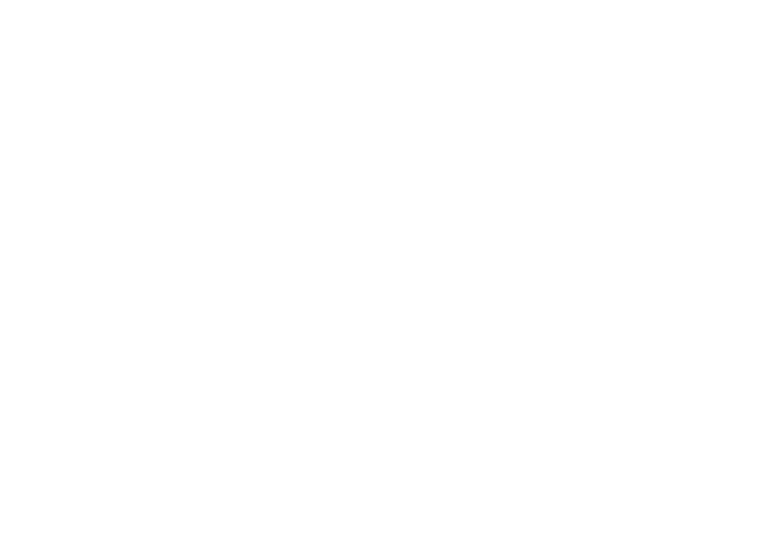
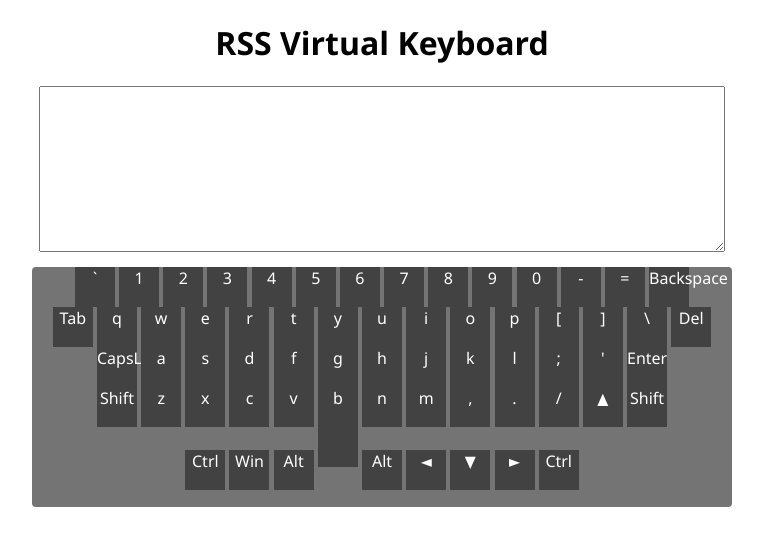
Before and after one commit to oksanazah/virtual-keyboard, a website: page index.html in a window 1280 px wide. Shown: the whole page, without its empty margins (258-1021 px from the left). Drawn offline with Linux system fonts and the light colour scheme.

Commit message:
feat: add basic page layout

```diff
--- a/index.html
+++ b/index.html
@@ -5,9 +5,89 @@
     <meta http-equiv="X-UA-Compatible" content="IE=edge" />
     <meta name="viewport" content="width=device-width, initial-scale=1.0" />
     <link rel="stylesheet" href="./styles/style.css" />
-		<title>Virtual keyboard</title>
+    <title>Virtual Keyboard</title>
   </head>
   <body>
+    <div class="container">
+      <h1>RSS Virtual Keyboard</h1>
+      <textarea class="textarea" id="textarea" cols="30" rows="10"></textarea>
+      <div class="keyboard">
+        <div class="row">
+          <div class="key">`</div>
+          <div class="key">1</div>
+          <div class="key">2</div>
+          <div class="key">3</div>
+          <div class="key">4</div>
+          <div class="key">5</div>
+          <div class="key">6</div>
+          <div class="key">7</div>
+          <div class="key">8</div>
+          <div class="key">9</div>
+          <div class="key">0</div>
+          <div class="key">-</div>
+          <div class="key">=</div>
+          <div class="key">Backspace</div>
+        </div>
+        <div class="row">
+          <div class="key">Tab</div>
+          <div class="key">q</div>
+          <div class="key">w</div>
+          <div class="key">e</div>
+          <div class="key">r</div>
+          <div class="key">t</div>
+          <div class="key">y</div>
+          <div class="key">u</div>
+          <div class="key">i</div>
+          <div class="key">o</div>
+          <div class="key">p</div>
+          <div class="key">[</div>
+          <div class="key">]</div>
+          <div class="key">\</div>
+          <div class="key">Del</div>
+        </div>
+        <div class="row">
+          <div class="key">CapsLock</div>
+          <div class="key">a</div>
+          <div class="key">s</div>
+          <div class="key">d</div>
+          <div class="key">f</div>
+          <div class="key">g</div>
+          <div class="key">h</div>
+          <div class="key">j</div>
+          <div class="key">k</div>
+          <div class="key">l</div>
+          <div class="key">;</div>
+          <div class="key">'</div>
+          <div class="key">Enter</div>
+        </div>
+        <div class="row">
+          <div class="key">Shift</div>
+          <div class="key">z</div>
+          <div class="key">x</div>
+          <div class="key">c</div>
+          <div class="key">v</div>
+          <div class="key">b</div>
+          <div class="key">n</div>
+          <div class="key">m</div>
+          <div class="key">,</div>
+          <div class="key">.</div>
+          <div class="key">/</div>
+          <div class="key">▲</div>
+          <div class="key">Shift</div>
+        </div>
+        <div class="row">
+          <div class="key">Ctrl</div>
+          <div class="key">Win</div>
+          <div class="key">Alt</div>
+          <div class="key"></div>
+          <div class="key">Alt</div>
+          <div class="key">◄</div>
+          <div class="key">▼</div>
+          <div class="key">►</div>
+          <div class="key">Ctrl</div>
+        </div>
+      </div>
+    </div>
     <script src="./scripts/index.js"></script>
   </body>
 </html>
--- a/styles/style.css
+++ b/styles/style.css
@@ -0,0 +1,26 @@
+.container {
+  font-family: 'Segoe UI', Tahoma, Geneva, Verdana, sans-serif;
+  text-align: center;
+}
+
+.textarea {
+  width: 680px;
+  height: 160px;
+  margin-bottom: 10px;
+}
+
+.keyboard {
+  width: 700px;
+  height: 240px;
+  background: #747474;
+  border-radius: 4px;
+  margin: 0 auto;
+}
+
+.key {
+  display: inline-block;
+  width: 40px;
+  height: 40px;
+  color: #fff;
+  background-color: #424242;
+}
```
Also changed, not shown: package.json (added, +25 -0 lines), .eslintrc.js (added), 1 other file. Lines whose indentation alone changed are shown as unchanged.
